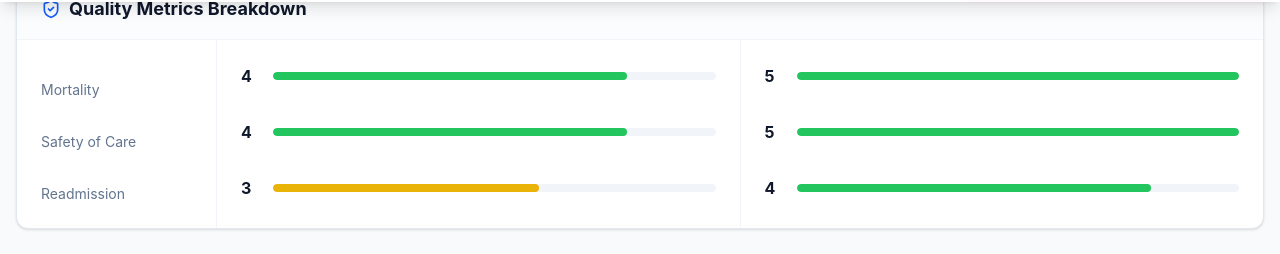
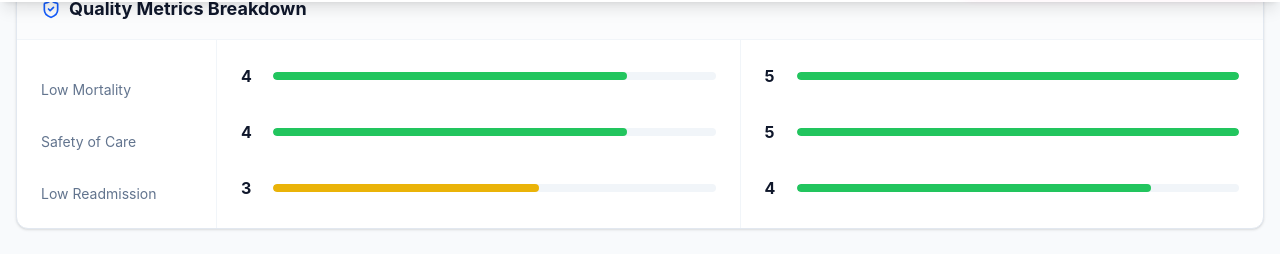
Before and after one commit to gracehousman/pinkribbon, a React (Vite) app in the folder frontend/: page /compare in a window 1280 px wide. Shown: the part 798-1052 px from the top of the page. Built offline with nearby package versions, Linux system fonts and the light colour scheme; no server answers.

Commit message:
fixed mortality and readmission representation

```diff
--- a/frontend/src/pages/ComparisonPage.tsx
+++ b/frontend/src/pages/ComparisonPage.tsx
@@ -189,9 +189,9 @@ export function ComparisonPage() {
             </div>
             <div className="grid grid-cols-[200px_1fr] divide-x divide-slate-100">
                <div className="p-6 text-sm text-slate-500 space-y-8 pt-10">
-                  <div>Mortality</div>
+                  <div>Low Mortality</div>
                   <div>Safety of Care</div>
-                  <div>Readmission</div>
+                  <div>Low Readmission</div>
                </div>
                <div className="flex divide-x divide-slate-100 overflow-x-auto">
                   {hospitalsWithScore.map(h => (
--- a/frontend/src/pages/DataSourcesPage.tsx
+++ b/frontend/src/pages/DataSourcesPage.tsx
@@ -118,7 +118,7 @@ export function DataSourcesPage() {
                     <li><strong>Medicare Spending Per Beneficiary (MSPB) scores:</strong> Cost efficiency (1.0=national avg, &lt;1.0=lower cost, &gt;1.0=higher cost)</li>
                     <li><strong>Procedure cost distributions:</strong> Mean and CV for lumpectomy ($8,500±15%), mastectomy+recon ($28,000±22%), chemotherapy ($3,500/cycle±25%), HER2-targeted ($45,000/year±35%)</li>
                     <li><strong>Regional cost modifiers:</strong> Geographic adjustment factors by ZIP code/state</li>
-                    <li><strong>Hospital quality metrics:</strong> Mortality, safety, readmission comparison scores</li>
+                    <li><strong>Hospital quality metrics:</strong> Low mortality, safety, low readmission comparison scores</li>
                   </ul>
                 </div>
                 <div>
--- a/frontend/src/pages/MethodologyPage.tsx
+++ b/frontend/src/pages/MethodologyPage.tsx
@@ -196,7 +196,7 @@ export function MethodologyPage() {
                     <ul className="list-disc list-inside space-y-1 text-slate-700 ml-4">
                       <li>Hospital quality ratings (1-5 stars) from CMS Hospital Compare</li>
                       <li>MSPB scores (cost efficiency: &lt;1.0 = below avg cost, &gt;1.0 = above avg)</li>
-                      <li>Mortality, safety, readmission comparison scores</li>
+                      <li>Low mortality, safety, low readmission comparison scores</li>
                       <li>Geographic proximity (ZIP3 matching)</li>
                     </ul>
                   </div>
```
